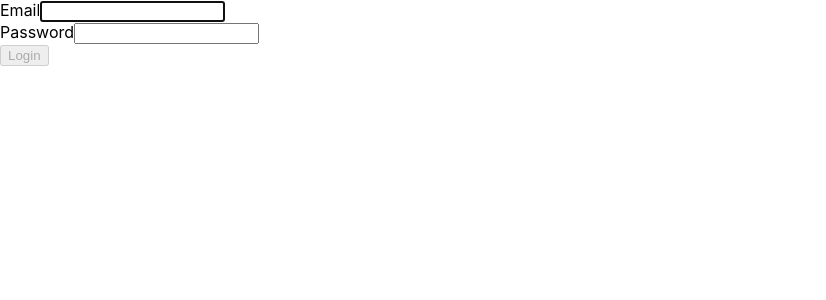
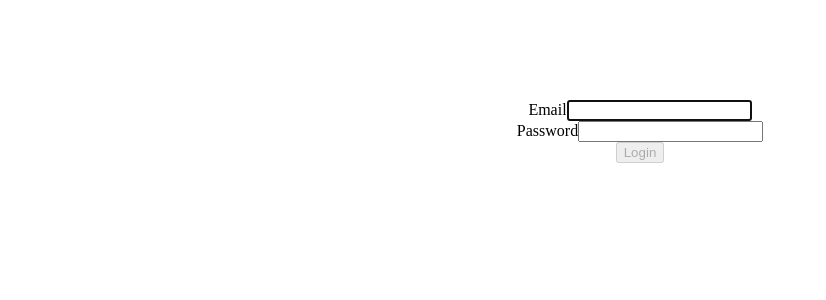
Before and after one commit to GUM-K/Intranetas, a React (Create React App) app in the folder intranetas-react/: page /login in a window 1280 px wide. Shown: the top 300 px of the page, without its empty margins (0-826 px from the left). Built offline with nearby package versions, Linux system fonts and the light colour scheme.

Commit message:
Add test css

```diff
--- /dev/null
+++ b/intranetas-react/src/css/components/test.css
@@ -0,0 +1,4 @@
+.login {
+    margin-top: 100px;
+    text-align: center;
+}
--- /dev/null
+++ b/intranetas-react/src/css/main.css
@@ -0,0 +1 @@
+@import "./components/test.css";
--- a/intranetas-react/src/index.css
+++ b/intranetas-react/src/index.css
@@ -1,13 +1 @@
-body {
-  margin: 0;
-  font-family: -apple-system, BlinkMacSystemFont, 'Segoe UI', 'Roboto', 'Oxygen',
-    'Ubuntu', 'Cantarell', 'Fira Sans', 'Droid Sans', 'Helvetica Neue',
-    sans-serif;
-  -webkit-font-smoothing: antialiased;
-  -moz-osx-font-smoothing: grayscale;
-}
-
-code {
-  font-family: source-code-pro, Menlo, Monaco, Consolas, 'Courier New',
-    monospace;
-}
+@import './css/main.css';
--- a/intranetas-react/src/login/LogIn.jsx
+++ b/intranetas-react/src/login/LogIn.jsx
@@ -13,8 +13,8 @@ export default () => {
         event.preventDefault();
     }
     return (
-        <div className="Login">
-            <form onSubmit={handleSubmit}>
+        <div className="login">
+            <form onSubmit={handleSubmit} className="login-form">
                 <FormGroup controlId="email" bsSize="large">
                     <label>Email</label>
                     <FormControl
```
